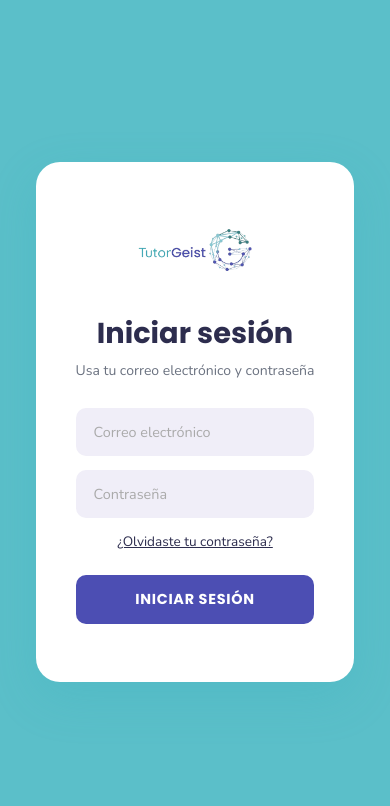
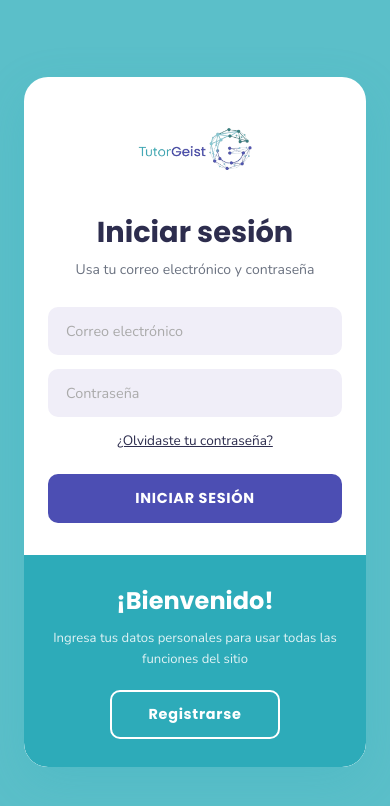
Before and after one commit to Jhonatan2022/tutogeist, a React (Create React App) app: page / in a window 390 px wide. Shown: the top 806 px of the page. Built offline with nearby package versions, Linux system fonts and the light colour scheme; no server answers.

Commit message:
fix mobile login layout

```diff
--- a/src/styles/Login.css
+++ b/src/styles/Login.css
@@ -171,6 +171,30 @@
 
 /* Responsive */
 @media (max-width: 640px) {
-  .login-right { display: none; }
-  .login-card { max-width: 100%; }
+  .login-card {
+    flex-direction: column;
+    max-width: 100%;
+    border-radius: 24px;
+  }
+
+  .login-right {
+    display: flex;
+    width: 100%;
+    border-radius: 0 0 24px 24px;
+    padding: 28px 24px;
+  }
+
+  .welcome-title {
+    font-size: 1.5rem;
+    margin-bottom: 10px;
+  }
+
+  .welcome-subtitle {
+    font-size: 0.82rem;
+    margin-bottom: 20px;
+  }
+
+  .login-left {
+    padding: 32px 24px;
+  }
 }
```
